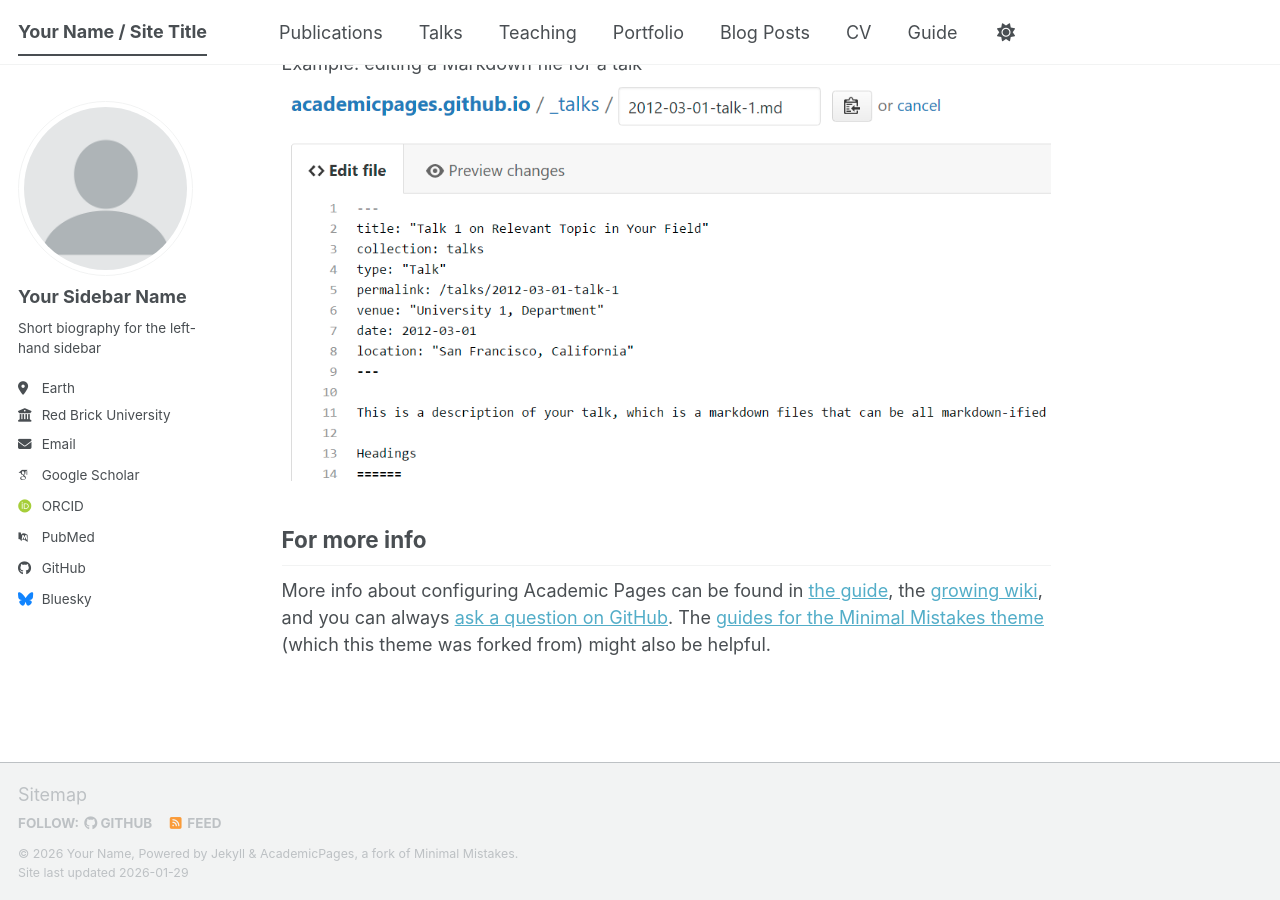
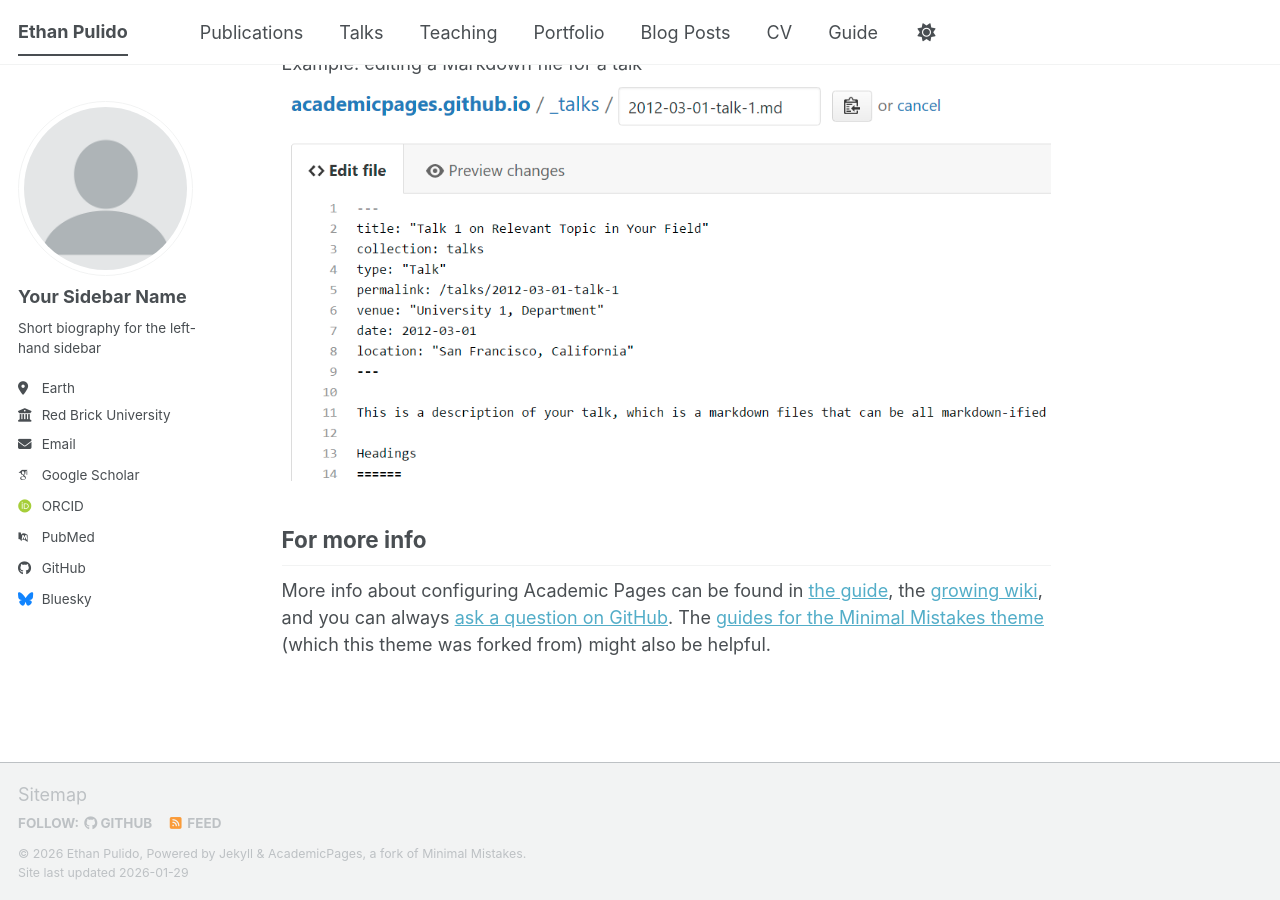
Before and after one commit to ethanp23/ethanp23.github.io, a Jekyll site: the page built from _pages/about.md, in a window 1280 px wide and 900 px high, scrolled down 2720 px. Built offline with Jekyll 4.4.1, drawn with Linux system fonts in a browser that asks for light colours; some web fonts are replaced; a script bundle is joined from its source files by our own code; library files that are not in the unit come from our copies.

Commit message:
Name Change

```diff
--- a/_config.yml
+++ b/_config.yml
@@ -9,9 +9,9 @@
 # Basic Site Settings
 locale                   : "en-US"
 site_theme               : "default" # The available themes options are "default", "air", "sunrise", "mint", "dirt" and "contrast"
-title                    : "Your Name / Site Title"
+title                    : "Ethan Pulido"
 title_separator          : "-"
-name                     : &name "Your Name"
+name                     : &name "Ethan Pulido"
 description              : &description "Your Name's academic portfolio"   # Update this with a general description of your site, this is the default if not overridden by a page
 url                      : https://academicpages.github.io # The base hostname & protocol for your site e.g. "https://[your GitHub username].github.io",
                                                            # or if you already have some other page hosted on Github then use "https://[your GitHub username].github.io/[Your Repo Name]"
```
